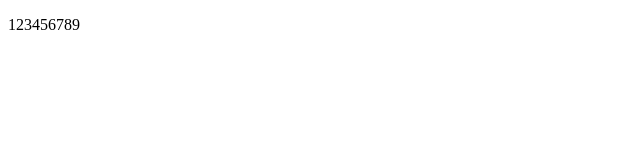
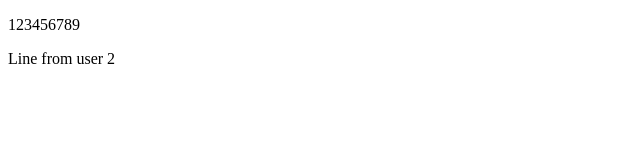
Before and after one commit to ternprojects/Git-lessons_Udemy, a plain HTML site: page index.html in a window 1280 px wide. Shown: the full height of the page, 0-640 px from the left. Drawn offline with Linux system fonts and the light colour scheme.

Commit message:
Commit_15

```diff
--- a/index.html
+++ b/index.html
@@ -8,5 +8,6 @@
 </head>
 <body>
   <p>123456789</p>
+  <p>Line from user 2</p>
 </body>
 </html>
```
